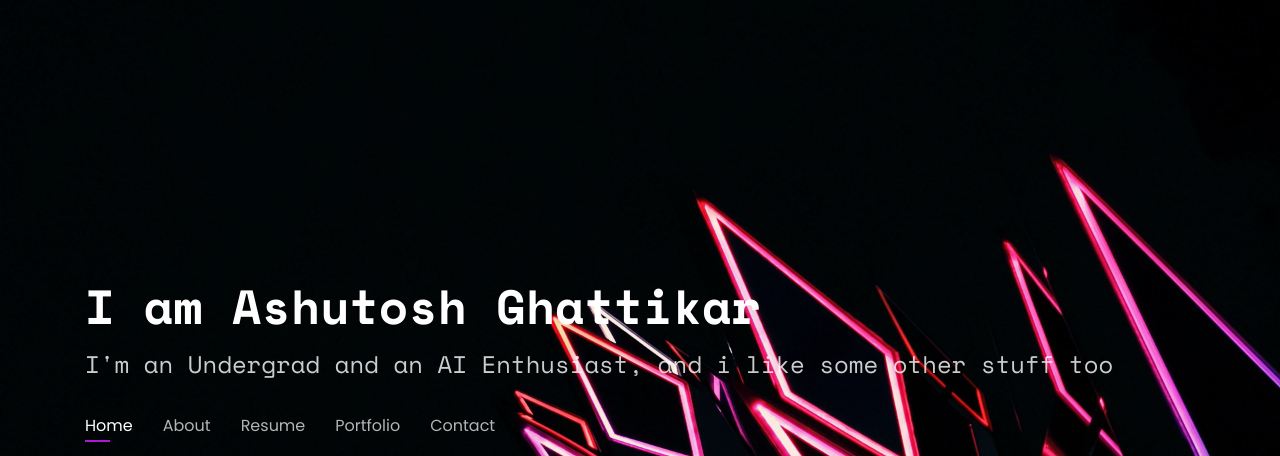
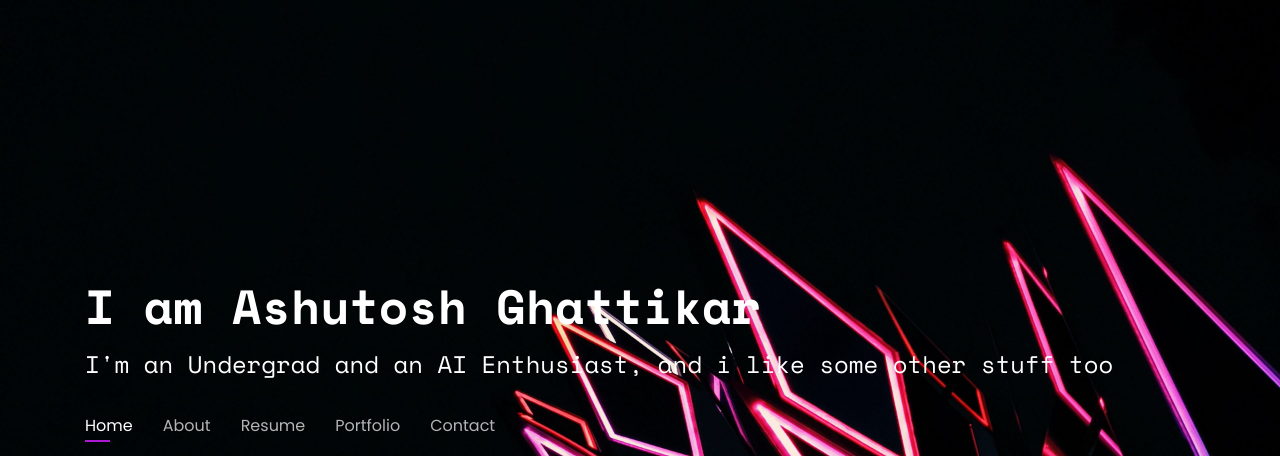
Before and after one commit to AshutoshGhattikar/ashutoshghattikar.github.io, a plain HTML site: page index.html in a window 1280 px wide. Shown: the top 456 px of the page. Drawn offline with nearby package versions, Linux system fonts and the light colour scheme.

Commit message:
Update style.css

```diff
--- a/assets/css/style.css
+++ b/assets/css/style.css
@@ -82,7 +82,7 @@ h1, h2, h3, h4, h5, h6 {
 #header h2 {
   font-size: 24px;
   margin-top: 20px;
-  color: rgba(255, 255, 255, 0.8);
+  color: rgba(255, 255, 255);
 }
 
 #header h2 span {
```
